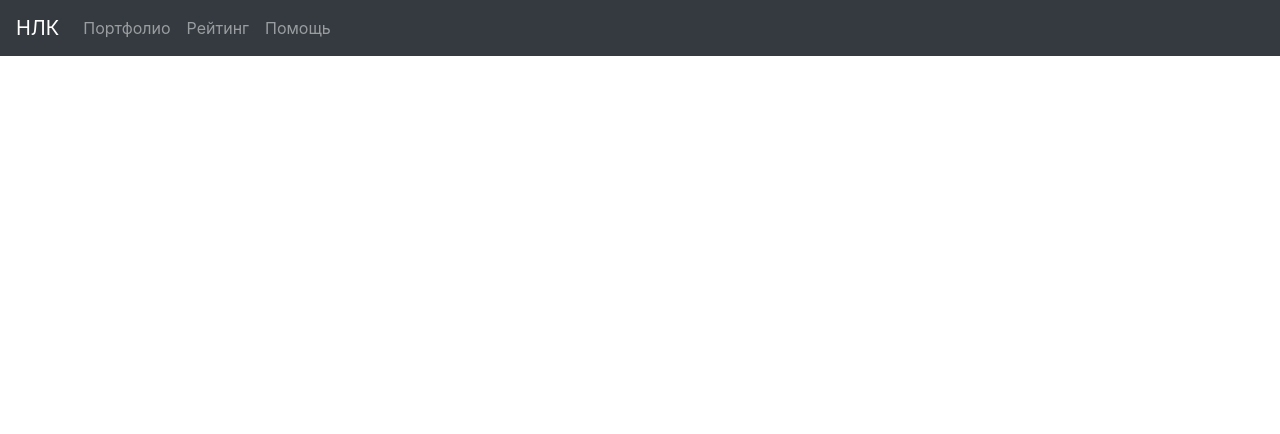
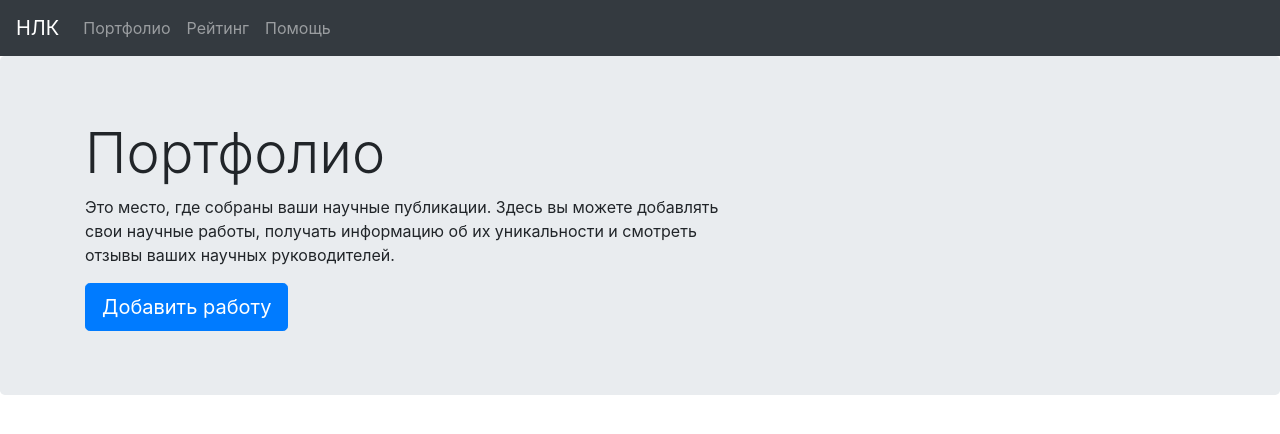
Before and after one commit to IkeNice/bootstrapGrid, a plain HTML site: page index.html in a window 1280 px wide. Drawn offline with nearby package versions, Linux system fonts and the light colour scheme.

Commit message:
add jumbotron

```diff
--- a/index.html
+++ b/index.html
@@ -39,6 +39,18 @@
     </nav>
   </header>
 
+  <div class="jumbotron">
+    <div class="container">
+      <div class="row">
+        <div class="col-xs-6 col-md-11 col-lg-7">
+          <h1 class="display-4">Портфолио</h1>
+          <p> Это место, где собраны ваши научные публикации. Здесь вы можете добавлять свои научные работы, получать
+            информацию об их уникальности и смотреть отзывы ваших научных руководителей.</p>
+          <a class="btn btn-primary btn-lg" href="#" role="button">Добавить работу</a>
+        </div>
+      </div>
+    </div>
+  </div>
 
   <script src="https://code.jquery.com/jquery-3.3.1.slim.min.js"
     integrity="sha384-q8i/X+965DzO0rT7abK41JStQIAqVgRVzpbzo5smXKp4YfRvH+8abtTE1Pi6jizo"
```
